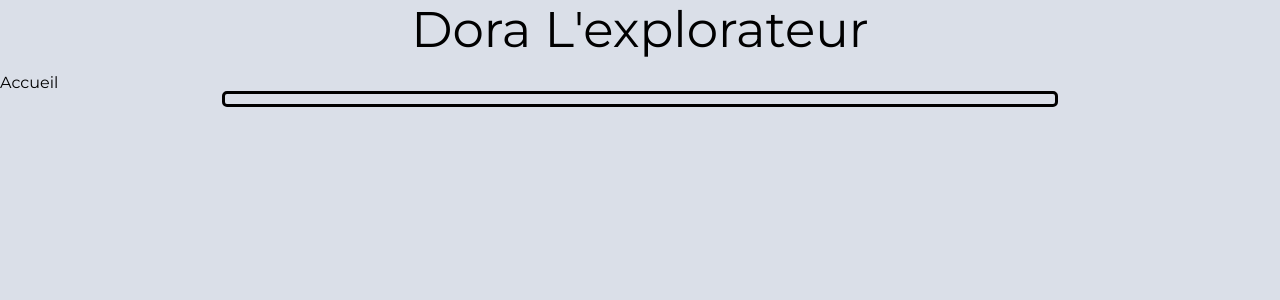
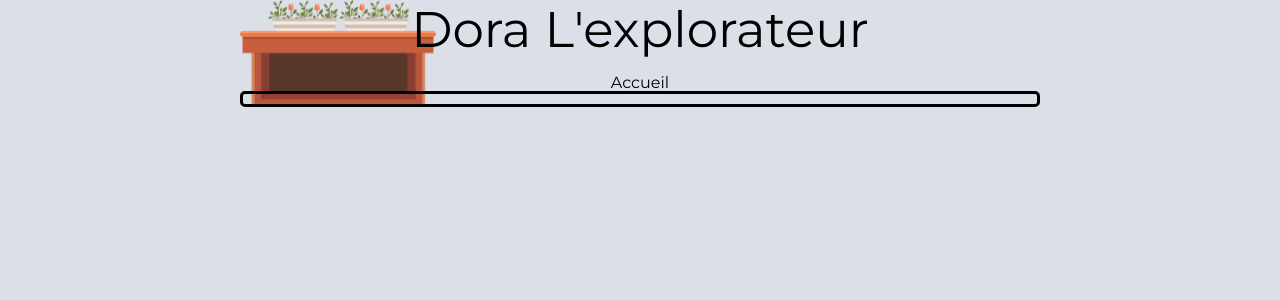
Before and after one commit to IvoryAndSmalt/DoraLexplorateur, a PHP site: page / in a window 1280 px wide. Shown: the top 300 px of the page. Run offline with PHP 8.4, Linux system fonts and the light colour scheme.

Commit message:
stable, trouver comment mettre en forme les images

```diff
--- a/assets/css/style.css
+++ b/assets/css/style.css
@@ -58,6 +58,21 @@ body{
     font-family: 'Montserrat', sans-serif;
 
 }
+
+#header{
+    margin: 0 auto;
+    text-align: center;
+    max-width: 800px;
+    background: url("../../images/etagere.png") no-repeat;
+    background-size: contain;
+}
+
+
+
+
+
+
+
 .contenu{
         border: solid; color: black;
         max-width: 800px;
--- a/index.php
+++ b/index.php
@@ -11,7 +11,8 @@
 
 <body>
 <!-- HEADER ET CHEMIN -->
-    <h1>Dora L'explorateur</h1>
+<header id="header">
+<h1>Dora L'explorateur</h1>
     <a href="./">Accueil</a>
 
 <div class="contenu">
@@ -35,12 +36,18 @@ function liste($dir){
     if ($handle = opendir($dir)) {
         echo str_replace("/var/www/html/", "Localhost/", $dir);?>
     </div>
+</header>
+
 <!-- FONCTION AFFICHER LES DOSSIERS -->
 
 <div class="dossier">
     <?php
+    $fichiersAZipper = array();
         while (false !== ($en = readdir($handle))) {
             if($en != '.' && $en != '..' && $en != '.git') {
+
+                array_push($fichiersAZipper, $en);
+
                 if(isset($_GET['dir'])){
                     $lienget="index.php?dir=".$_GET['dir'] . "/" . $en;
                     $path_parts = pathinfo($_GET['dir'] . "/" . $en);
@@ -62,6 +69,19 @@ function liste($dir){
                             break;
 
                             case 'php';
+                            // $sourceimg = "img/car.svg";
+                            // $file = $_GET['dir']."/".$en;
+                            // $contenu = file_get_contents($file);
+
+                            // echo "<br><br>Contenu du fichier $file : <br><pre>$contenu</pre>";
+                            ?>
+                                <div class="imalien">
+                                    <a href="/"></a>
+                                    <a href="/<?=$_GET['dir']."/".$en?>" target="_blank"><img id="lien" src="<?=$sourceimg?>" alt="vlan le dossier"/><?="<p>" . $en . "</p>"?></a>
+                                </div><br>
+                            <?php
+                            break;
+
                             case 'html';
                             case 'css';
                             case 'js';
@@ -107,9 +127,7 @@ function liste($dir){
         }
     }
 }
-
-?>
-
+       ?>
 </div>
 
 <script src="assets/js/script.js"></script>
```
Also changed, not shown: download.php (added, +19 -0 lines).
